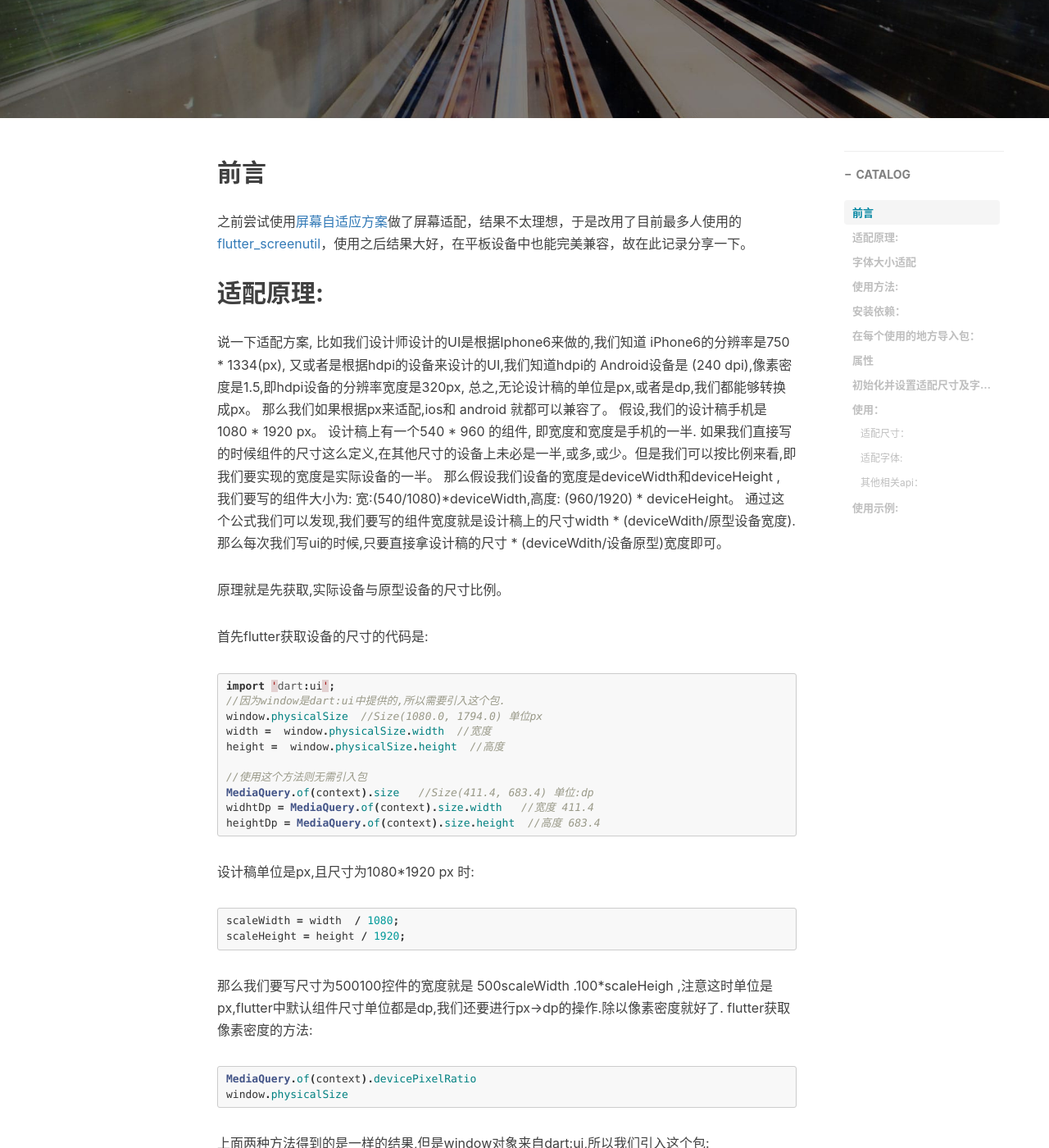
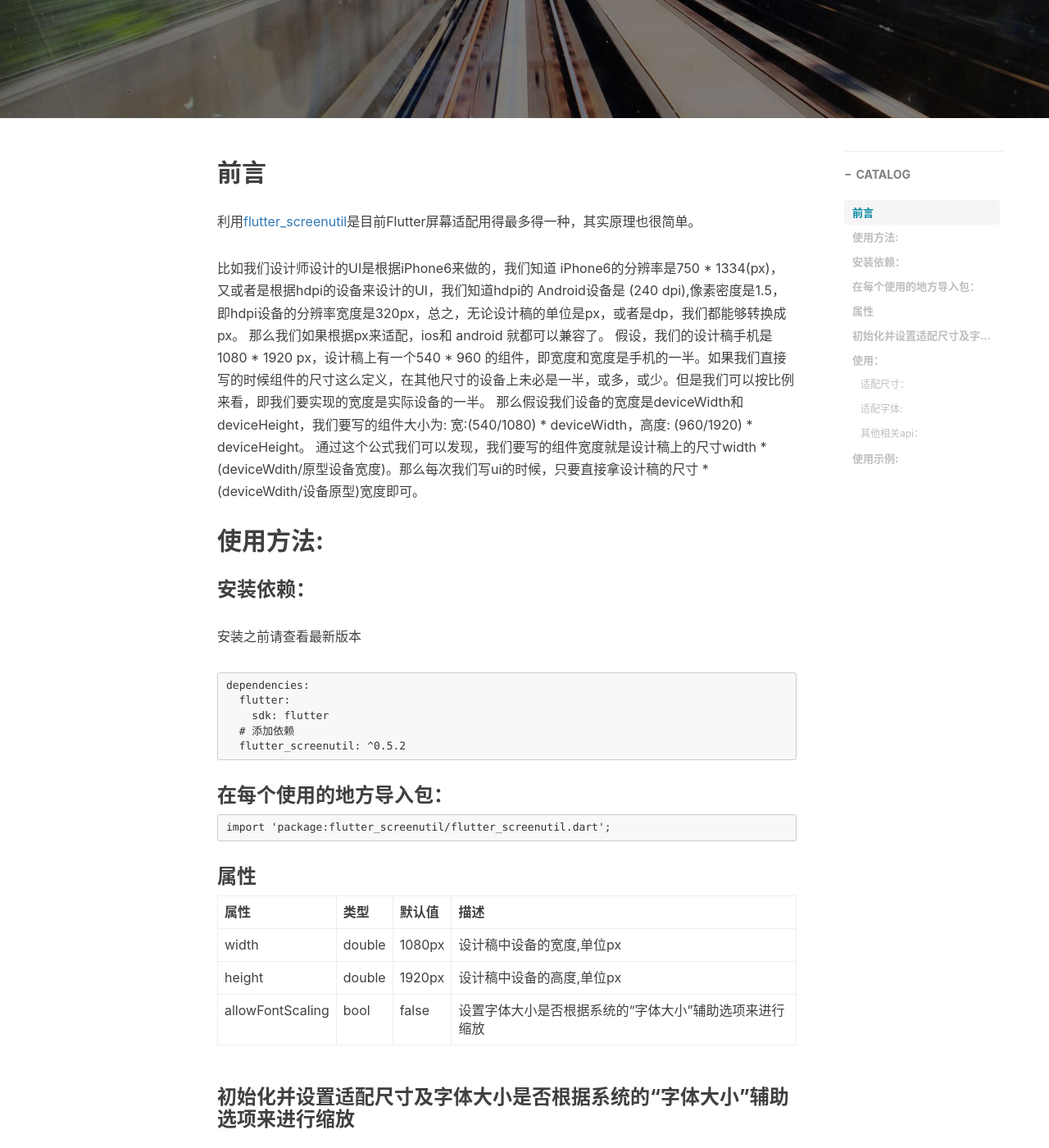
Before and after one commit to toeii/toeii.github.io, a Jekyll site: the page built from _posts/2019-05-16-Flutter屏幕适配方案之flutter_ScreenUtil.md, in a window 1280 px wide and 1400 px high, scrolled down 373 px. Shown: the whole window at 82% size. Built offline with Jekyll 4.4.1, drawn with Linux system fonts in a browser that asks for light colours; nearby versions of some CDN libraries; comment, search, counter and statistics services are not loaded; some of the changed text lies outside the part shown.

Commit message:
update posts

````diff
--- a/_posts/2019-05-16-Flutter屏幕适配方案之flutter_ScreenUtil.md
+++ b/_posts/2019-05-16-Flutter屏幕适配方案之flutter_ScreenUtil.md
@@ -11,64 +11,14 @@ tags:
 ---
 
 ## 前言
-之前尝试使用[屏幕自适应方案](https://blog.seosiwei.com/detail/46)做了屏幕适配，结果不太理想，于是改用了目前最多人使用的[flutter_screenutil](https://github.com/OpenFlutter/flutter_screenutil)，使用之后结果大好，在平板设备中也能完美兼容，故在此记录分享一下。
+利用[flutter_screenutil](https://github.com/OpenFlutter/flutter_screenutil)是目前Flutter屏幕适配用得最多得一种，其实原理也很简单。
 
-## 适配原理:
-说一下适配方案, 比如我们设计师设计的UI是根据Iphone6来做的,我们知道 iPhone6的分辨率是750 * 1334(px),
-又或者是根据hdpi的设备来设计的UI,我们知道hdpi的 Android设备是 (240 dpi),像素密度是1.5,即hdpi设备的分辨率宽度是320px, 总之,无论设计稿的单位是px,或者是dp,我们都能够转换成px。
-那么我们如果根据px来适配,ios和 android 就都可以兼容了。
-假设,我们的设计稿手机是1080 * 1920 px。
-设计稿上有一个540 * 960 的组件, 即宽度和宽度是手机的一半. 如果我们直接写的时候组件的尺寸这么定义,在其他尺寸的设备上未必是一半,或多,或少。但是我们可以按比例来看,即我们要实现的宽度是实际设备的一半。
-那么假设我们设备的宽度是deviceWidth和deviceHeight , 我们要写的组件大小为: 宽:(540/1080)*deviceWidth,高度: (960/1920) * deviceHeight。
-通过这个公式我们可以发现,我们要写的组件宽度就是设计稿上的尺寸width * (deviceWdith/原型设备宽度).那么每次我们写ui的时候,只要直接拿设计稿的尺寸 * (deviceWdith/设备原型)宽度即可。
-
-原理就是先获取,实际设备与原型设备的尺寸比例。
-
-首先flutter获取设备的尺寸的代码是:
-```java
-import 'dart:ui';
-//因为window是dart:ui中提供的,所以需要引入这个包.
-window.physicalSize  //Size(1080.0, 1794.0)  单位px
-width =  window.physicalSize.width  //宽度
-height =  window.physicalSize.height  //高度
-
-//使用这个方法则无需引入包
-MediaQuery.of(context).size   //Size(411.4, 683.4)   单位:dp
-widhtDp = MediaQuery.of(context).size.width   //宽度 411.4
-heightDp = MediaQuery.of(context).size.height  //高度 683.4
-```
-
-设计稿单位是px,且尺寸为1080*1920 px 时:
-```java
-scaleWidth = width  / 1080;
-scaleHeight = height / 1920;
-```
-
-那么我们要写尺寸为500100控件的宽度就是 500scaleWidth .100*scaleHeigh ,注意这时单位是px,flutter中默认组件尺寸单位都是dp,我们还要进行px->dp的操作.除以像素密度就好了.
-flutter获取像素密度的方法:
-```java
-MediaQuery.of(context).devicePixelRatio
-window.physicalSize
-```
-上面两种方法得到的是一样的结果,但是window对象来自dart:ui,所以我们引入这个包:
-```java
-import 'dart:ui';
-```
-设计稿单位是dp,且尺寸为360*640 dp 时:
-```java
-scaleWidth = widhtDp / 360;
-scaleHeight = heightDp / 640;
-那么我们要写尺寸为500*100控件的宽度就是 500*scaleWidth .100*scaleHeigh
-```
-
-### 字体大小适配
-```java
-setSp(int fontSize, [allowFontScaling = true]) => allowFontScaling
-      ? setWidth(fontSize) * _textScaleFactor
-      : setWidth(fontSize);
-```
-第一个参数为设计稿中字体的大小，单位px， 第二个参数可选，为控制字体是否要根据系统的“字体大小”辅助选项来进行缩放。默认值为true。
-
+比如我们设计师设计的UI是根据iPhone6来做的，我们知道 iPhone6的分辨率是750 * 1334(px)，
+又或者是根据hdpi的设备来设计的UI，我们知道hdpi的 Android设备是 (240 dpi),像素密度是1.5，即hdpi设备的分辨率宽度是320px，总之，无论设计稿的单位是px，或者是dp，我们都能够转换成px。
+那么我们如果根据px来适配，ios和 android 就都可以兼容了。
+假设，我们的设计稿手机是1080 * 1920 px，设计稿上有一个540 * 960 的组件，即宽度和宽度是手机的一半。如果我们直接写的时候组件的尺寸这么定义，在其他尺寸的设备上未必是一半，或多，或少。但是我们可以按比例来看，即我们要实现的宽度是实际设备的一半。
+那么假设我们设备的宽度是deviceWidth和deviceHeight，我们要写的组件大小为: 宽:(540/1080) * deviceWidth，高度: (960/1920) * deviceHeight。
+通过这个公式我们可以发现，我们要写的组件宽度就是设计稿上的尺寸width * (deviceWdith/原型设备宽度)。那么每次我们写ui的时候，只要直接拿设计稿的尺寸 * (deviceWdith/设备原型)宽度即可。
 
 
 ## 使用方法:
````
